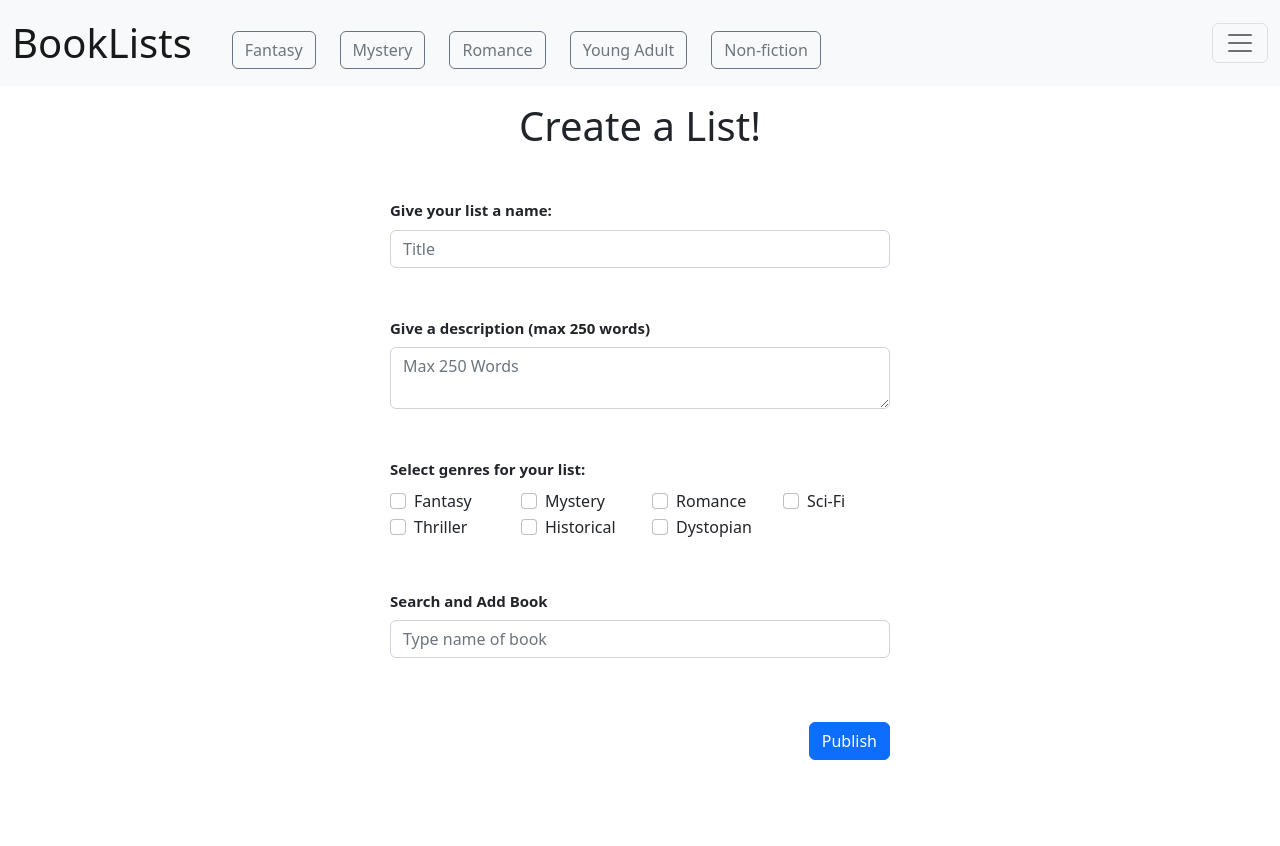
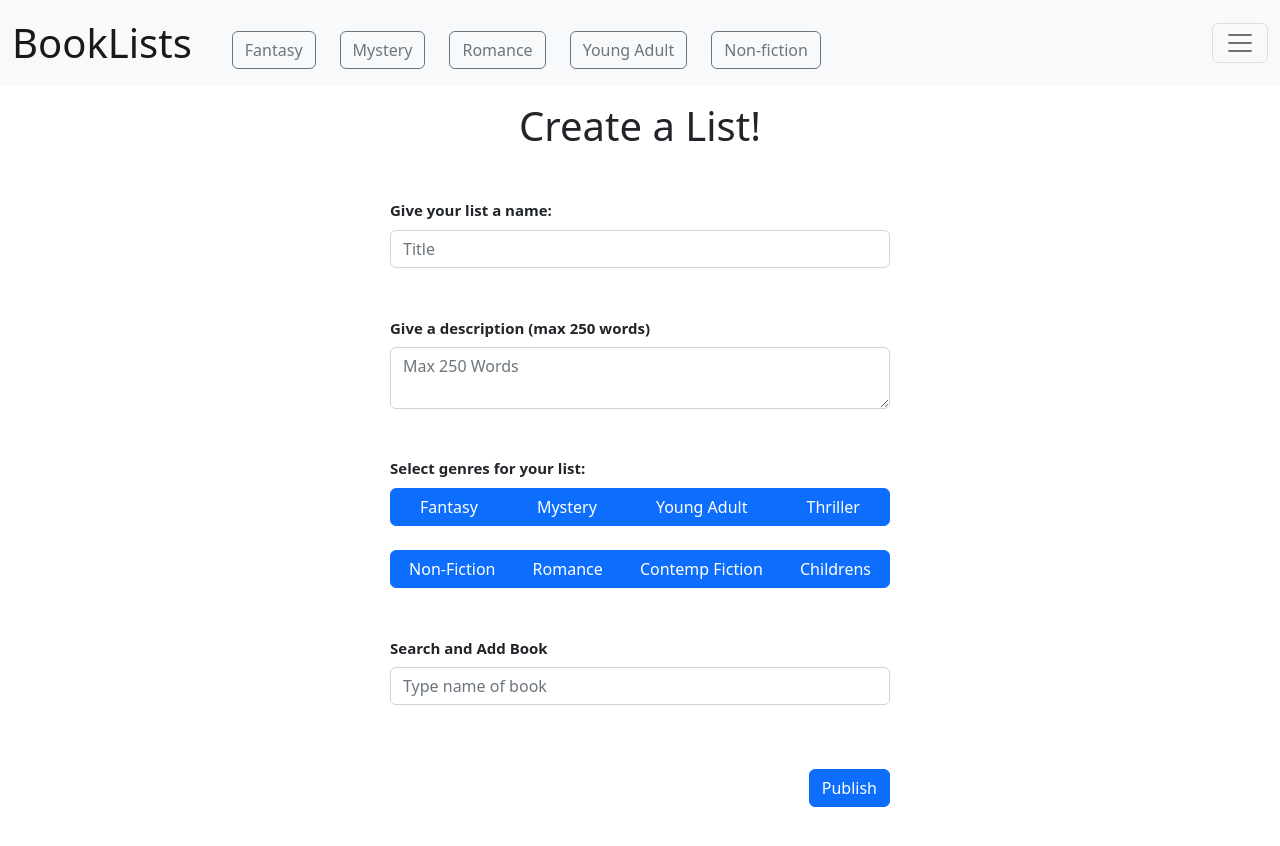
Before and after one commit to zainsidd13/booklists, a React (Vite) app in the folder booklists-vite/bookweb-vite/: page /makelist in a window 1280 px wide. Shown: the top 846 px of the page. Built offline with nearby package versions, Linux system fonts and the light colour scheme.

Commit message:
New genre button select system

```diff
--- a/booklists-vite/bookweb-vite/src/pages/ListCreatePage.jsx
+++ b/booklists-vite/bookweb-vite/src/pages/ListCreatePage.jsx
@@ -1,4 +1,4 @@
-import { Form, Container, Row, Button, Stack } from 'react-bootstrap';
+import { Form, Container, Row, Button, Stack, ToggleButton, ToggleButtonGroup } from 'react-bootstrap';
 import { useState } from 'react';
 import BookSearch from '../components/BookSearch';
 import CheckBox from '../components/CheckBox';
@@ -123,7 +123,42 @@ function ListCreatePage() {
                 </Form.Group>
 
                 {/* Genres */}
+
                 <Form.Group controlId='listGenres' className='mt-5'>
+                    <Stack direction='vertical'>
+                        <Form.Label className='genre-label'>Select genres for your list:</Form.Label>
+                        <ToggleButtonGroup type="checkbox" className=''>
+                            <ToggleButton id="option1" value="option1">
+                                Fantasy
+                            </ToggleButton>
+                            <ToggleButton id="option2" value="option2">
+                                Mystery
+                            </ToggleButton>
+                            <ToggleButton id="option3" value="option3">
+                                Young Adult
+                            </ToggleButton>
+                            <ToggleButton id="option4" value="option4">
+                                Thriller
+                            </ToggleButton>
+                        </ToggleButtonGroup>
+                        <ToggleButtonGroup type="checkbox" className='mt-4'>
+                            <ToggleButton id="option5" value="option5">
+                                Non-Fiction
+                            </ToggleButton>
+                            <ToggleButton id="option6" value="option6">
+                                Romance
+                            </ToggleButton>
+                            <ToggleButton id="option7" value="option7">
+                                Contemp Fiction
+                            </ToggleButton>
+                            <ToggleButton id="option8" value="option8">
+                                Childrens
+                            </ToggleButton>
+                        </ToggleButtonGroup>
+                    </Stack>
+                </Form.Group>
+
+                {/* <Form.Group controlId='listGenres' className='mt-5'>
                     <Form.Label className='genre-label'>Select genres for your list:</Form.Label>
                     <Row lg={4} md={3} sm={3}>
                         <CheckBox genre="Fantasy" />
@@ -135,7 +170,7 @@ function ListCreatePage() {
                         <CheckBox genre="Dystopian" />
 
                     </Row>
-                </Form.Group>
+                </Form.Group> */}
 
                 {/* Add Books */}
                 {/* Searches books and lets you select them to add */}
```
